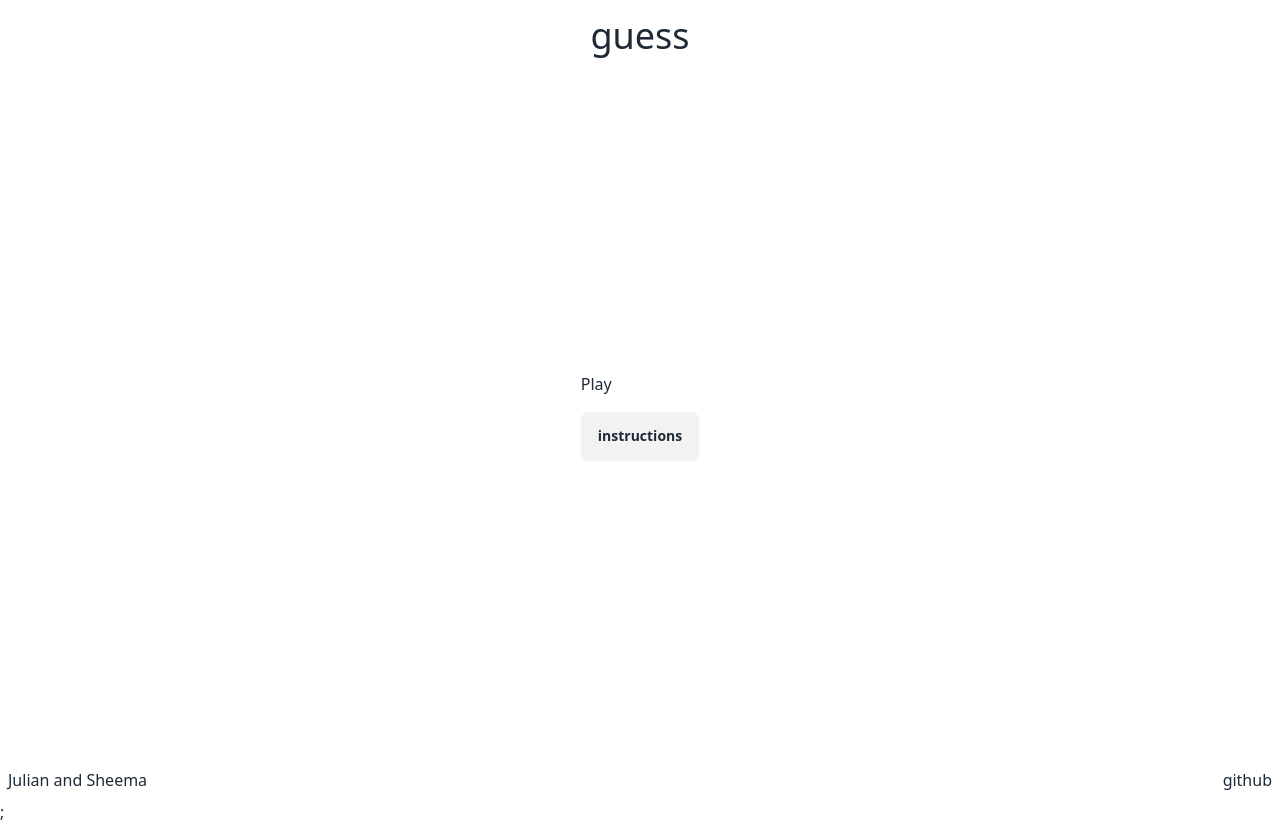
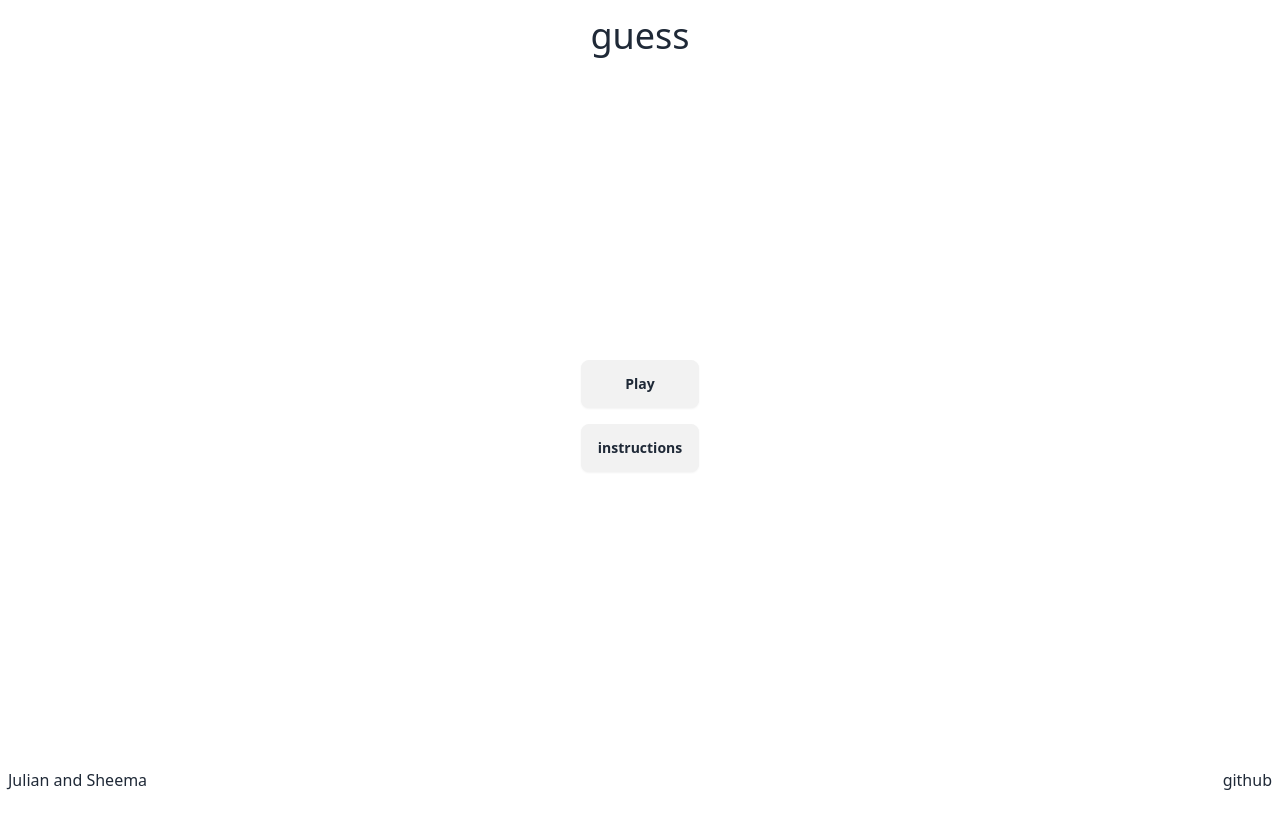
Before and after one commit to coderaries12/Guess-Game, a React (Vite) app: page / in a window 1280 px wide. After the commit the page ends 800 px from the top, so only its background shows below. Built offline with nearby package versions, Linux system fonts and the light colour scheme.

Commit message:
Refactor structure, add styling

```diff
--- a/src/App.tsx
+++ b/src/App.tsx
@@ -1,18 +1,25 @@
+import Footer from "./Components/Footer";
+import Header from "./Components/Header";
 import Game from "./routes/game";
 import Landing from "./routes/landing";
 import { Route } from "wouter";
 
+const title = "guess";
+
 function App() {
   return (
-    <>
-      <Route path="/game">
-        <Game />
-      </Route>
-      <Route path="/">
-        <Landing />
-      </Route>
-      ;
-    </>
+    <div className="flex min-h-screen flex-col">
+      <Header title={title} />
+      <main className="flex flex-1 flex-col items-center justify-center">
+        <Route path="/">
+          <Landing />
+        </Route>
+        <Route path="/game">
+          <Game />
+        </Route>
+      </main>
+      <Footer />
+    </div>
   );
 }
 
--- a/src/routes/game.tsx
+++ b/src/routes/game.tsx
@@ -2,20 +2,18 @@
   const buzzwords = ["buzz", "buzz", "buzz"];
   const clues = ["clue", "clue", "clue"];
   return (
-    <main>
+    <>
       <div>
         {buzzwords.map((e) => {
           return <p>{e}</p>;
         })}
       </div>
-
       <input className="input" placeholder="What am I?"></input>
-
       <div>
         {clues.map((e) => {
           return <p>{e}</p>;
         })}
       </div>
-    </main>
+    </>
   );
 }
--- a/src/routes/landing.tsx
+++ b/src/routes/landing.tsx
@@ -1,21 +1,15 @@
-import Footer from "../Components/Footer";
-import Header from "../Components/Header";
+import { Link } from "wouter";
 import { Modal } from "../Components/Modal";
-import { Link } from "wouter";
 
 export default function Landing() {
   return (
-    <div className="flex min-h-screen flex-col justify-between">
-      <Header title={"guess"} />
-      <main className="flex flex-1 flex-col items-center justify-center">
-        <div className="flex flex-col gap-4">
-          <Link to="/game">Play</Link>
-          <Modal>
-            <span>Instructions</span>
-          </Modal>
-        </div>
-      </main>
-      <Footer />
+    <div className="flex flex-col gap-4">
+      <Link to="/game" className="btn text-center">
+        Play
+      </Link>
+      <Modal>
+        <span>Instructions</span>
+      </Modal>
     </div>
   );
 }
```
